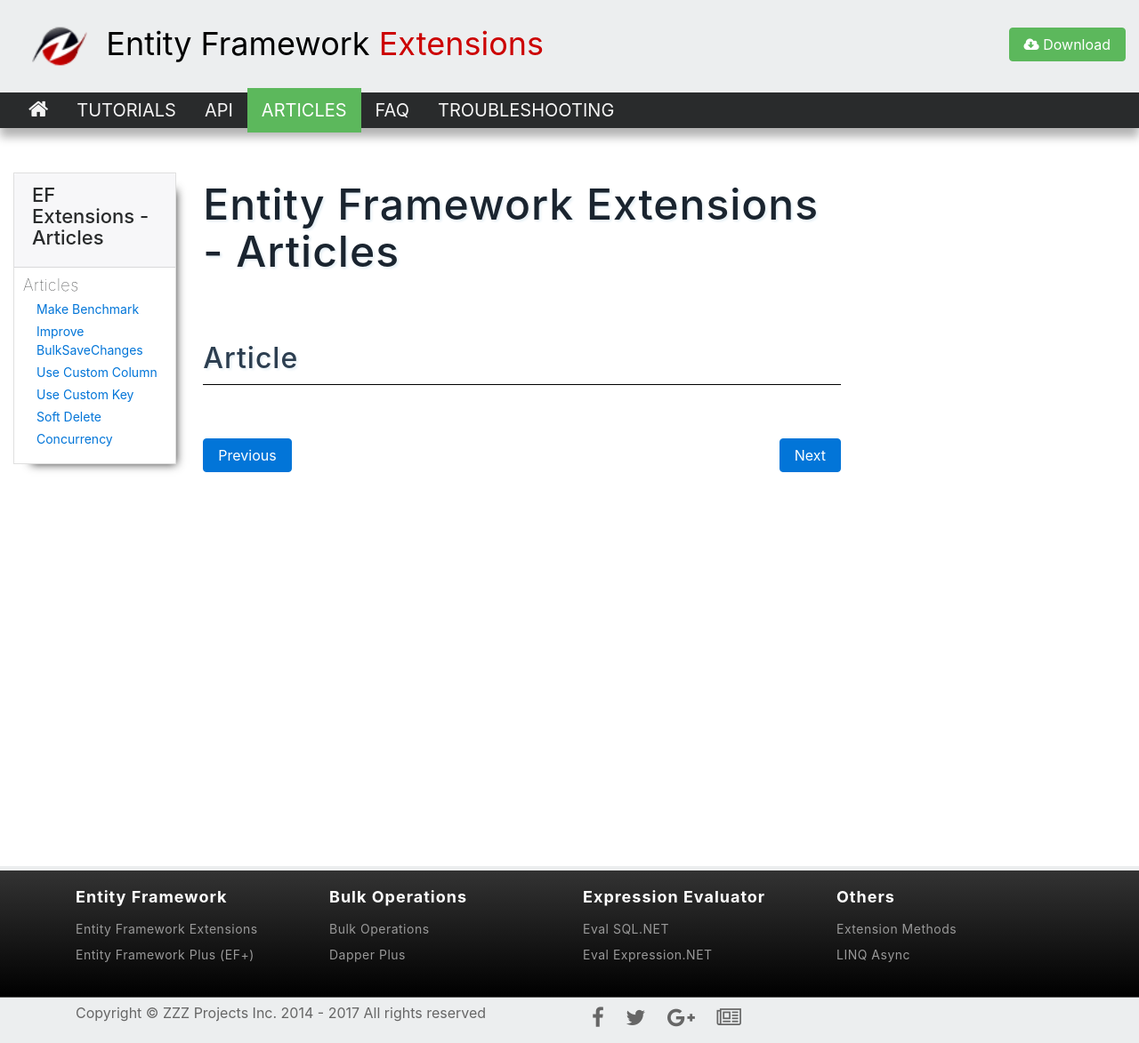
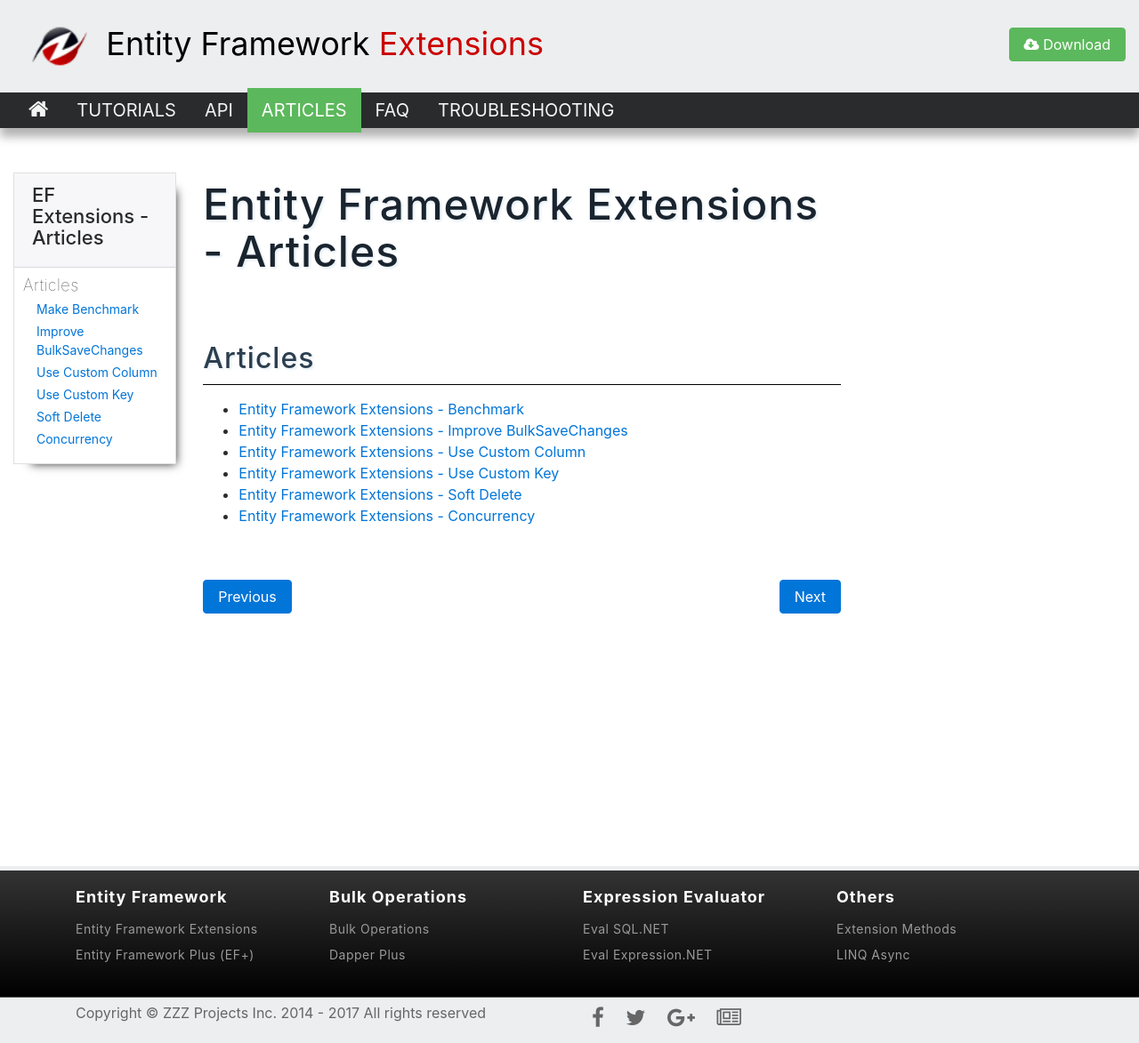
Before and after one commit to zzzprojects/EntityFramework-Extensions, a Jekyll site: the page built from docs/pages/articles/articles.md, in a window 1280 px wide. Shown: the whole page at 89% size. Built offline with Jekyll 4.4.1, drawn with Linux system fonts in a browser that asks for light colours; nearby versions of some CDN libraries.

Commit message:
Update articles.md

```diff
--- a/docs/pages/articles/articles.md
+++ b/docs/pages/articles/articles.md
@@ -6,12 +6,12 @@ permalink: articles
 
 {% include template-h1.html %}
 
-## Article
+## Articles
 
 <ul>
-{% for num in (0..site.data.permalink.size) %}
-	{% if site.data.permalink[num].category == page.permalink %}
-		<li><a href="{{ site.data.permalink[num].permalink }}">{{ site.data.permalink[num].permalink }}</a></li>
+{% for num in (0..site.data.pages.size) %}
+	{% if site.data.pages[num].category == page.permalink and site.data.pages[num].url != page.permalink %}
+		<li><a href="{{ site.data.pages[num].url }}">{{ site.data.pages[num].title }}</a></li>
 	{% endif %}
 {% endfor %}
 </ul>
```
